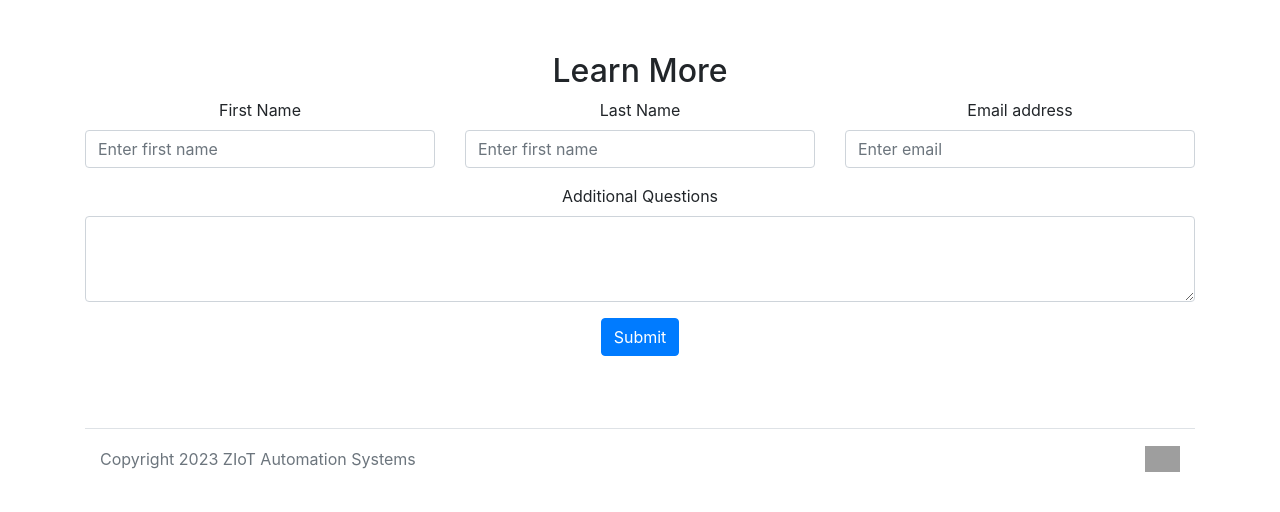
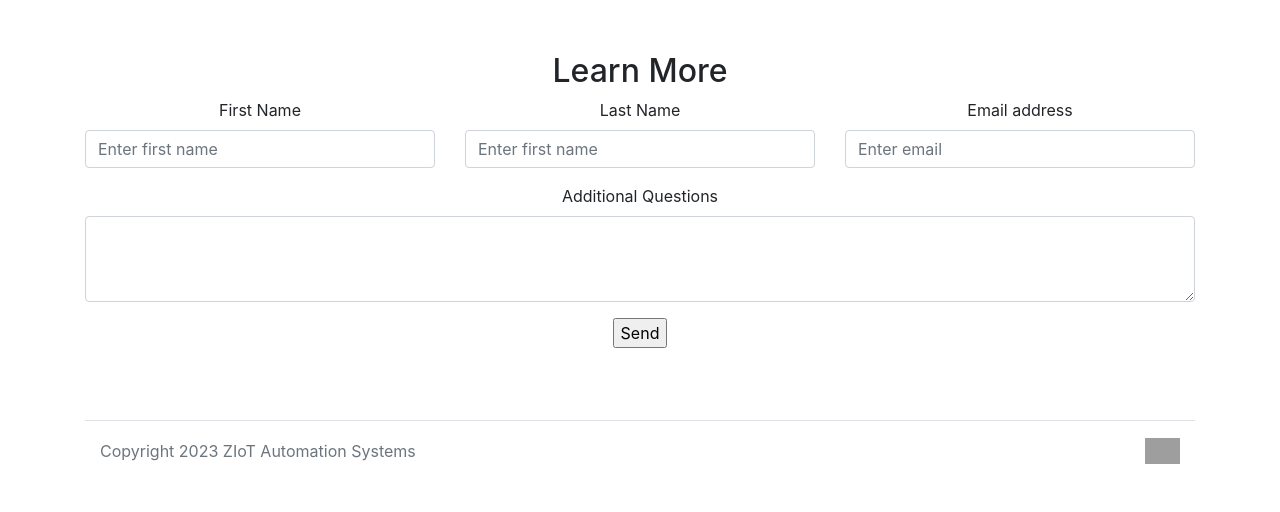
Before and after one commit to ZIoT-Systems/ZIoT-Systems.github.io, a Jekyll site: the page built from README.md, in a window 1280 px wide. Shown: the part 879-1391 px from the top of the page. Built offline with Jekyll 4.4.1, drawn with Linux system fonts in a browser that asks for light colours; our own code applies the rules of GitHub Pages for plain Markdown files; grey boxes are pictures that could not be loaded.

Commit message:
bootstrap

```diff
--- a/_layouts/default.html
+++ b/_layouts/default.html
@@ -133,7 +133,7 @@
                 <textarea class="form-control" id="inputTextarea1" name="message" rows="3"></textarea>
             </div>
         </form>
-        <button type="submit" class="btn btn-primary" onclick="myFormFunc()">Submit</button>
+        <input type="submit" value="Send">
     </div>
 
     <br>
```
